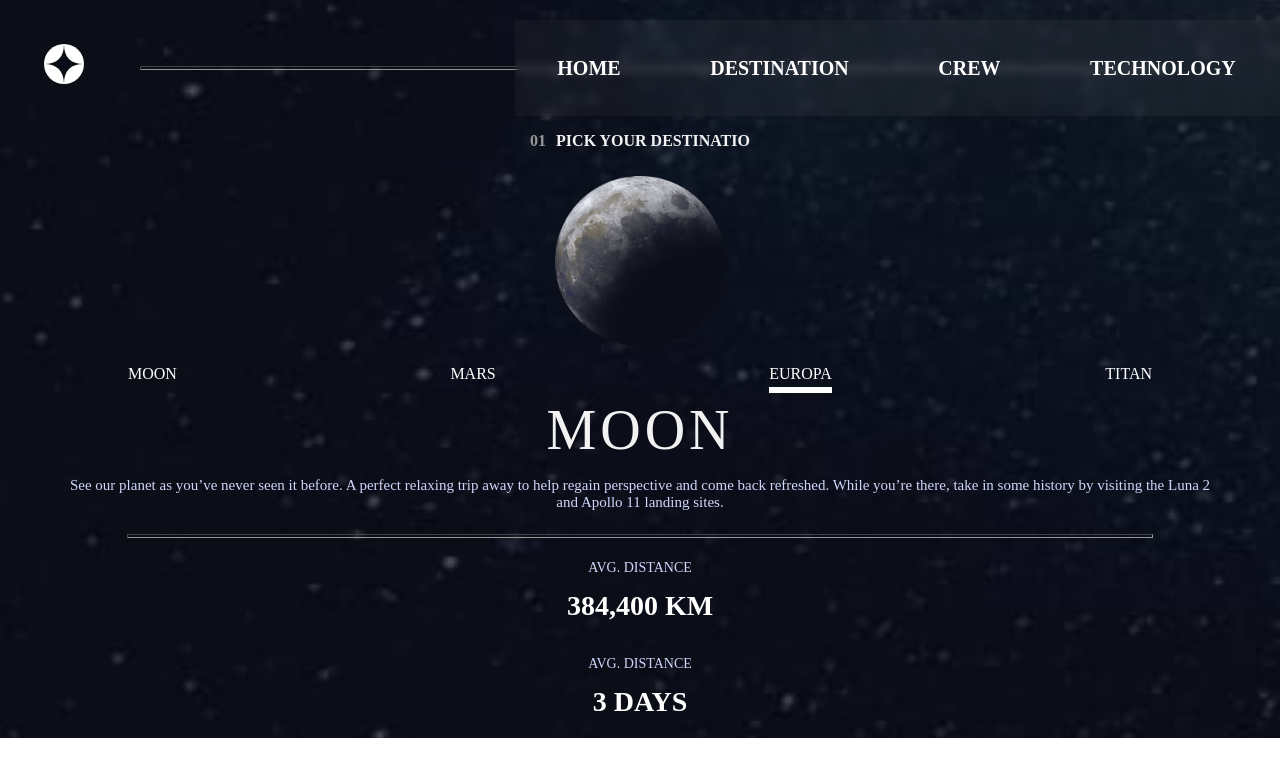
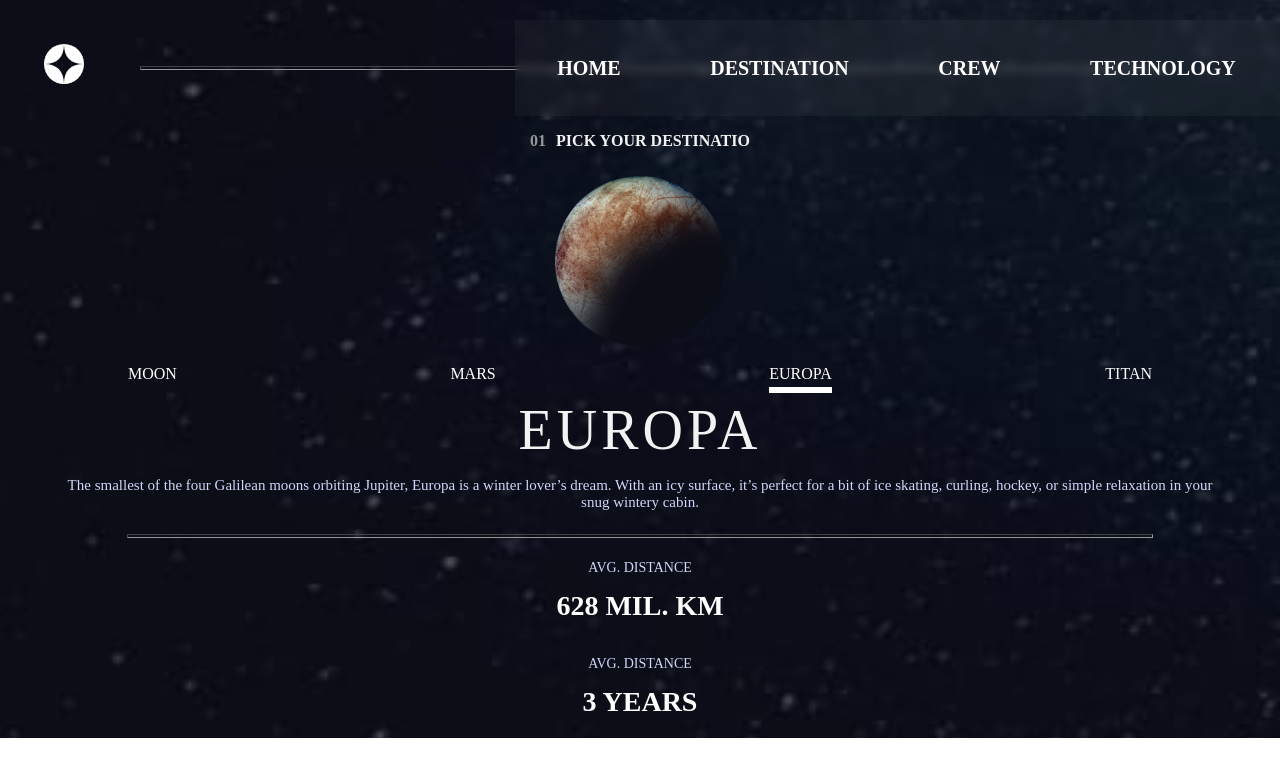
Before and after one commit to VictorGabriel-Oliveira/space-tourism, a React (Vite) app: page /destination/europa in a window 1280 px wide. Shown: the top 776 px of the page. Built offline with nearby package versions, Linux system fonts and the light colour scheme; a web font is replaced by a local one.

Commit message:
Finishing destination page

```diff
--- a/src/pages/Destination/index.tsx
+++ b/src/pages/Destination/index.tsx
@@ -7,19 +7,81 @@ import MOON from '../../assets/destination/image-moon.png'
 import MoonWebp from '../../assets/destination/image-moon.webp'
 import Mars from '../../assets/destination/image-mars.png'
 import Europa from '../../assets/destination/image-europa.png'
-import Titan from '../../assets/destination/image-Titan.png'
+import Titan from '../../assets/destination/image-titan.png'
 import { useEffect, useState } from 'react';
 
-type Params = {
-    name:string
+type destinationType = {
+    img:string,
+    title:string,
+    about:string,
+    time:string,
+    distance:string
+}
+const destinations = {
+    Moon:{
+            img:MOON,
+            title:'MOON',
+            about:` See our planet as you’ve never seen it before. A
+            perfect relaxing trip away to help regain
+            perspective and come back refreshed. While
+            you’re there, take in some history by visiting the
+            Luna 2 and Apollo 11 landing sites.`,
+            time:'3 DAYS',
+            distance:'384,400 KM'
+        },
+    Mars:{
+        img:Mars,
+        title:'MARS',
+        about:`Don’t forget to pack your hiking boots. You’ll need
+        them to tackle Olympus Mons, the tallest planetary
+        mountain in our solar system. It’s two and a half
+        times the size of Everest!`,
+        time:'9 MONTHS',
+        distance:'225 MIL. KM'
+    },
+    Europa:{
+        img:Europa,
+        title:'EUROPA',
+        about:`
+        The smallest of the four Galilean moons orbiting
+        Jupiter, Europa is a winter lover’s dream.
+        With an icy surface, it’s perfect for a bit of ice skating,
+        curling, hockey, or simple relaxation in your snug
+        wintery cabin.`,
+        time:'3 years',
+        distance:'628 MIL. km'
+
+    },
+    Titan:{
+        img:Titan,
+        title:'TITAN',
+        about:`The only moon known to have a dense atmosphere
+        other than Earth, Titan is a home away from home
+        (just a few hundred degrees colder!). As a bonus,
+        you get striking views of the Rings of Saturn.`,
+        distance:'1.6 BIL. km',
+        time:'7 years'
+    }
 }
 export const Destination = () => {
     const params = useParams()
     const destination = params.name || ''
-    const [currentDestination,setCurrentDestinatios] = useState({})
+    const [currentDestination,setCurrentDestination] =useState(destinations.Moon)
     useEffect(()=>{
-        setCurrentDestinatios(destination)
-    },[params])
+        if (destination === 'moon'){
+            setCurrentDestination(destinations.Moon)
+        }
+        if(destination === 'mars'){
+            setCurrentDestination(destinations.Mars)
+
+        }
+        if(destination === 'europa'){
+            setCurrentDestination(destinations.Europa)
+        }
+        if(destination === 'titan' ){
+            setCurrentDestination(destinations.Titan)
+        }
+    },[destination])
 
 
 
@@ -32,19 +94,15 @@ export const Destination = () => {
                 <p>Pick your destinatio</p>
             </div>
             <div className="image_conteiner">
-                <img  src={MOON} alt="" />
+                <img  src={currentDestination.img} alt="" />
             </div>
             <DestinationNavBar/>
             <div className="destination_content">
                 <h1 className="title">
-                    MOON
+                    {currentDestination.title}
                 </h1>
                 <p className="about">
-                See our planet as you’ve never seen it before. A
-                 perfect relaxing trip away to help regain
-                 perspective and come back refreshed. While
-                 you’re there, take in some history by visiting the
-                  Luna 2 and Apollo 11 landing sites.
+                   {currentDestination.about}
                 </p>
             </div>
             <hr/>
@@ -54,7 +112,7 @@ export const Destination = () => {
                     AVG. DISTANCE
                 </p>
                 <h3>
-                    384,400 km
+                    {currentDestination.distance}
                 </h3>
             </div>
             <div className="destine_info">
@@ -62,7 +120,7 @@ export const Destination = () => {
                     AVG. DISTANCE
                 </p>
                 <h3>
-                    3 days
+                    {currentDestination.time}
                 </h3>
             </div>
         </div>
```
